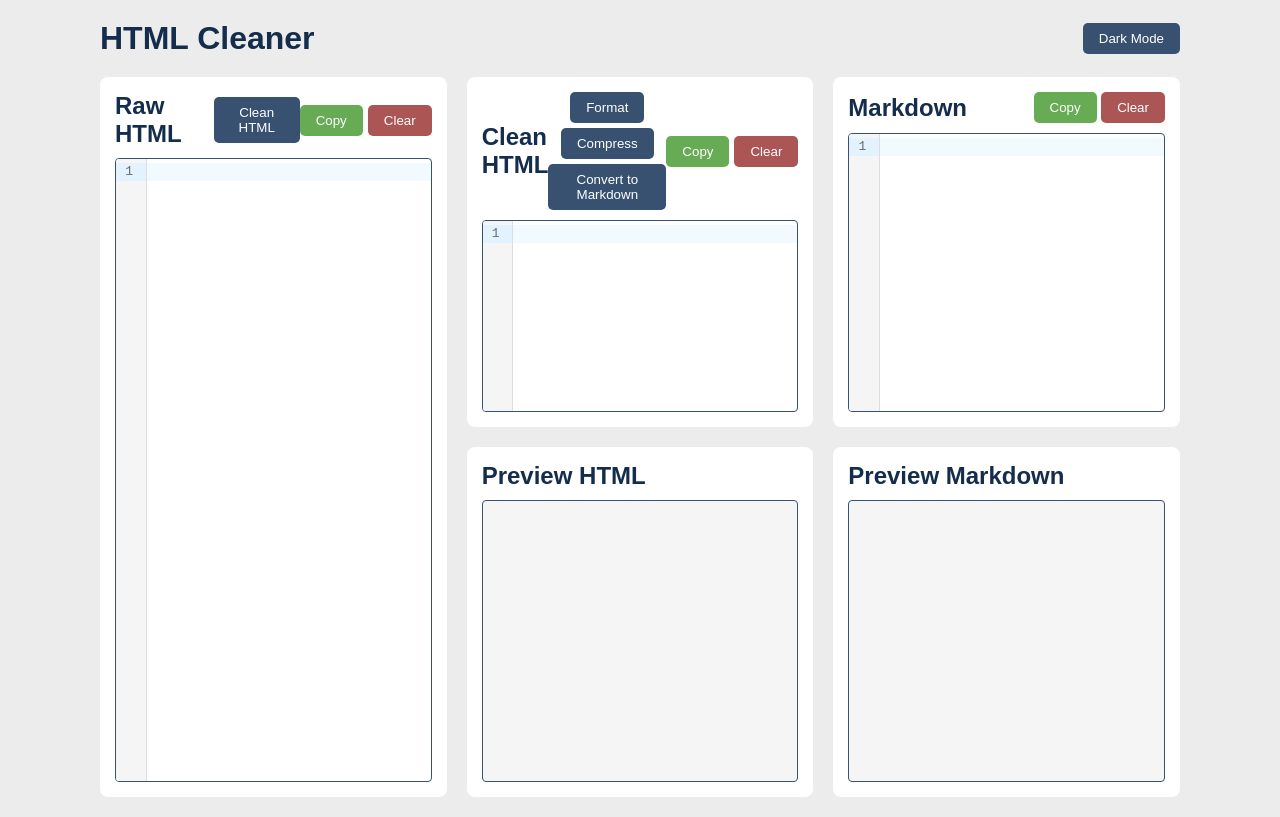
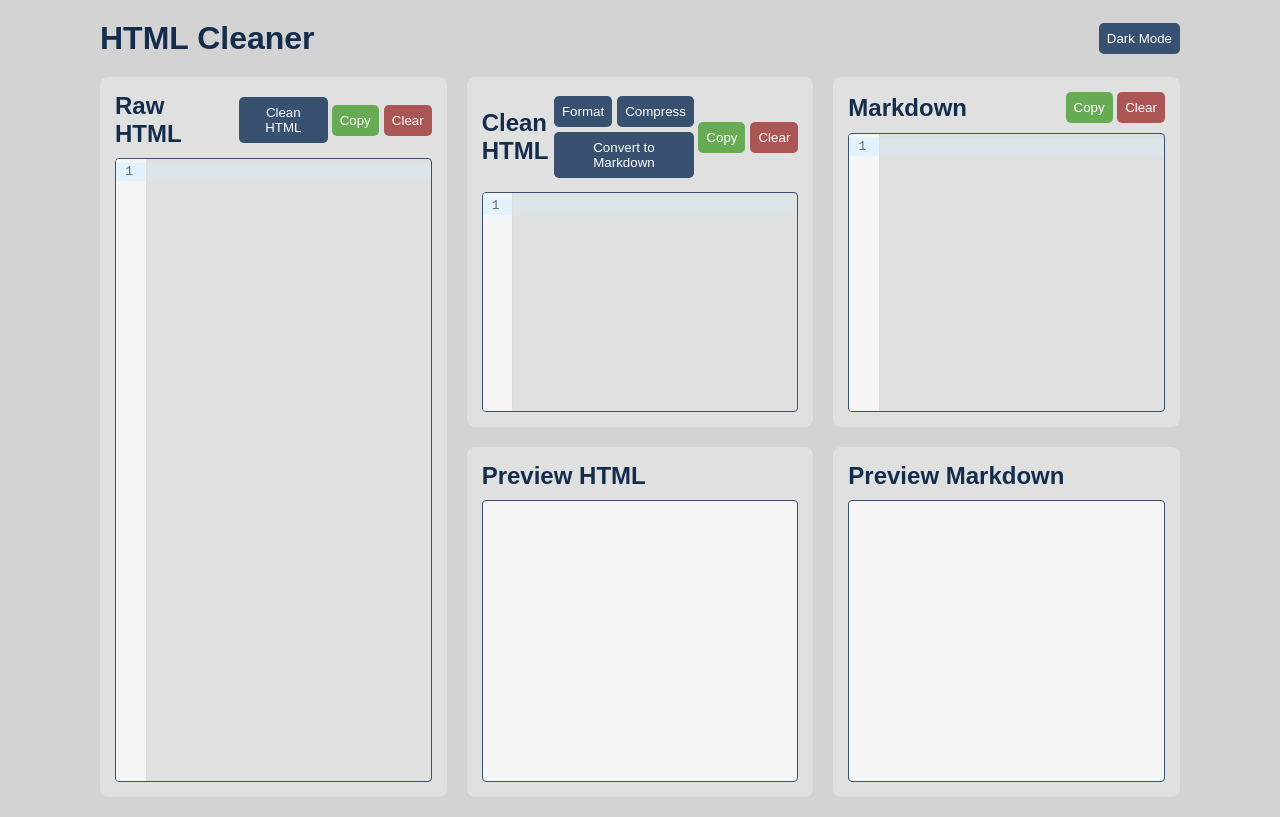
Before and after one commit to GircysRomualdas/html-cleaner, a website with bundled scripts: page index.html in a window 1280 px wide. Built offline with nearby package versions, Linux system fonts and the light colour scheme; what turndown-plugin-gfm would draw is missing.

Commit message:
Update css

```diff
--- a/style/style.css
+++ b/style/style.css
@@ -1,6 +1,6 @@
 :root {
-  --bg-primary: #ececec;
-  --bg-secondary: #ffffff;
+  --bg-primary: #d3d3d3;
+  --bg-secondary: #e0e0e0;
   --bg-accent: #9fd3c7;
   --text-primary: #142d4c;
   --text-secondary: #385170;
@@ -12,8 +12,8 @@
 }
 
 :root.dark {
-  --bg-primary: #121212;
-  --bg-secondary: #1e1e1e;
+  --bg-primary: #373737;
+  --bg-secondary: #3f3f3f;
   --bg-accent: #2d2d2d;
   --text-primary: #e0e0e0;
   --text-secondary: #a0a0a0;
@@ -123,12 +123,13 @@ iframe {
   gap: 5px;
   flex-wrap: wrap;
   justify-content: center;
+  margin: 4px;
 }
 
 button {
   background: var(--btn-bg);
   color: var(--btn-text);
-  padding: 8px 16px;
+  padding: 8px 8px;
   border: none;
   border-radius: 5px;
   cursor: pointer;
```
